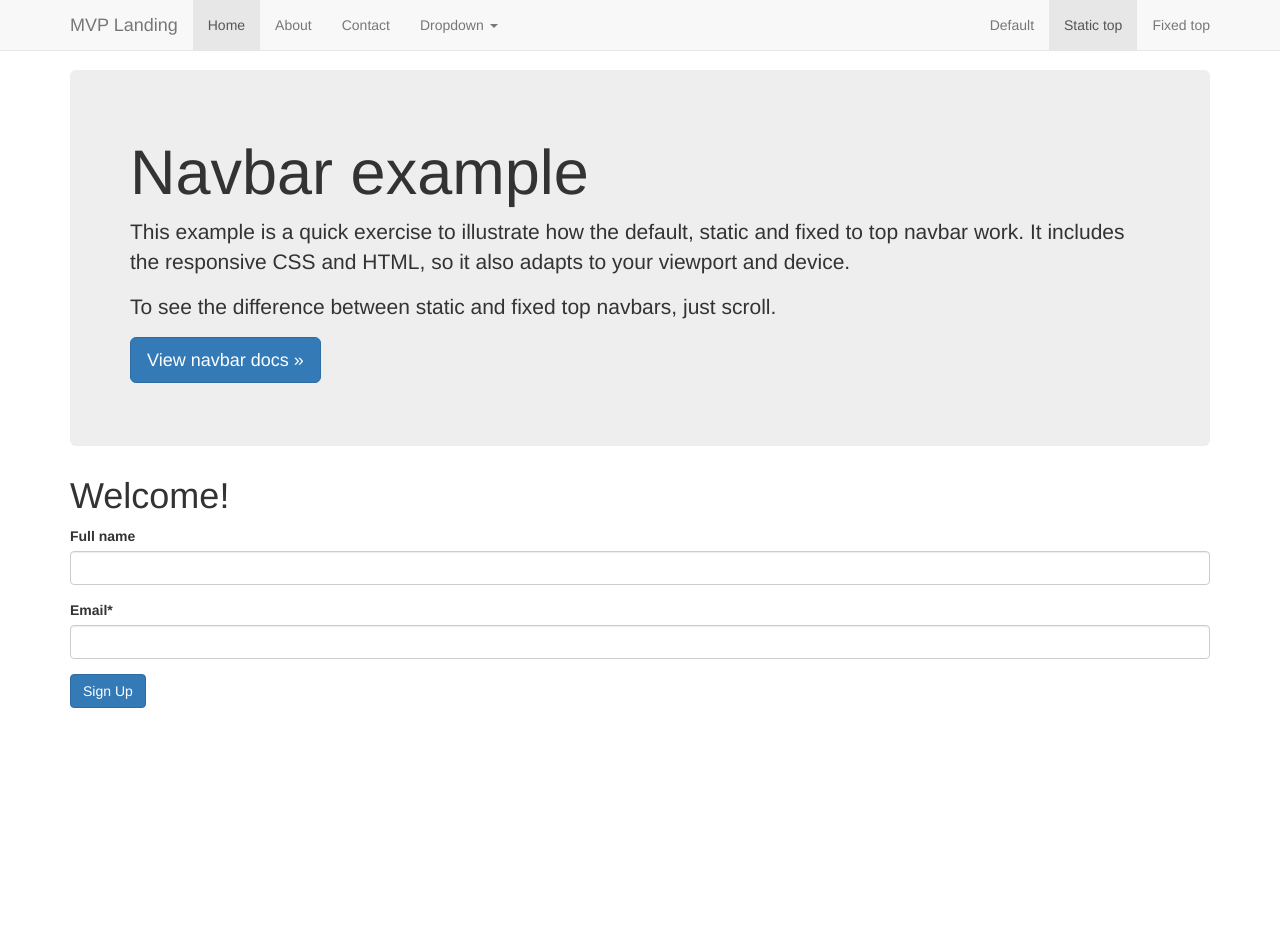
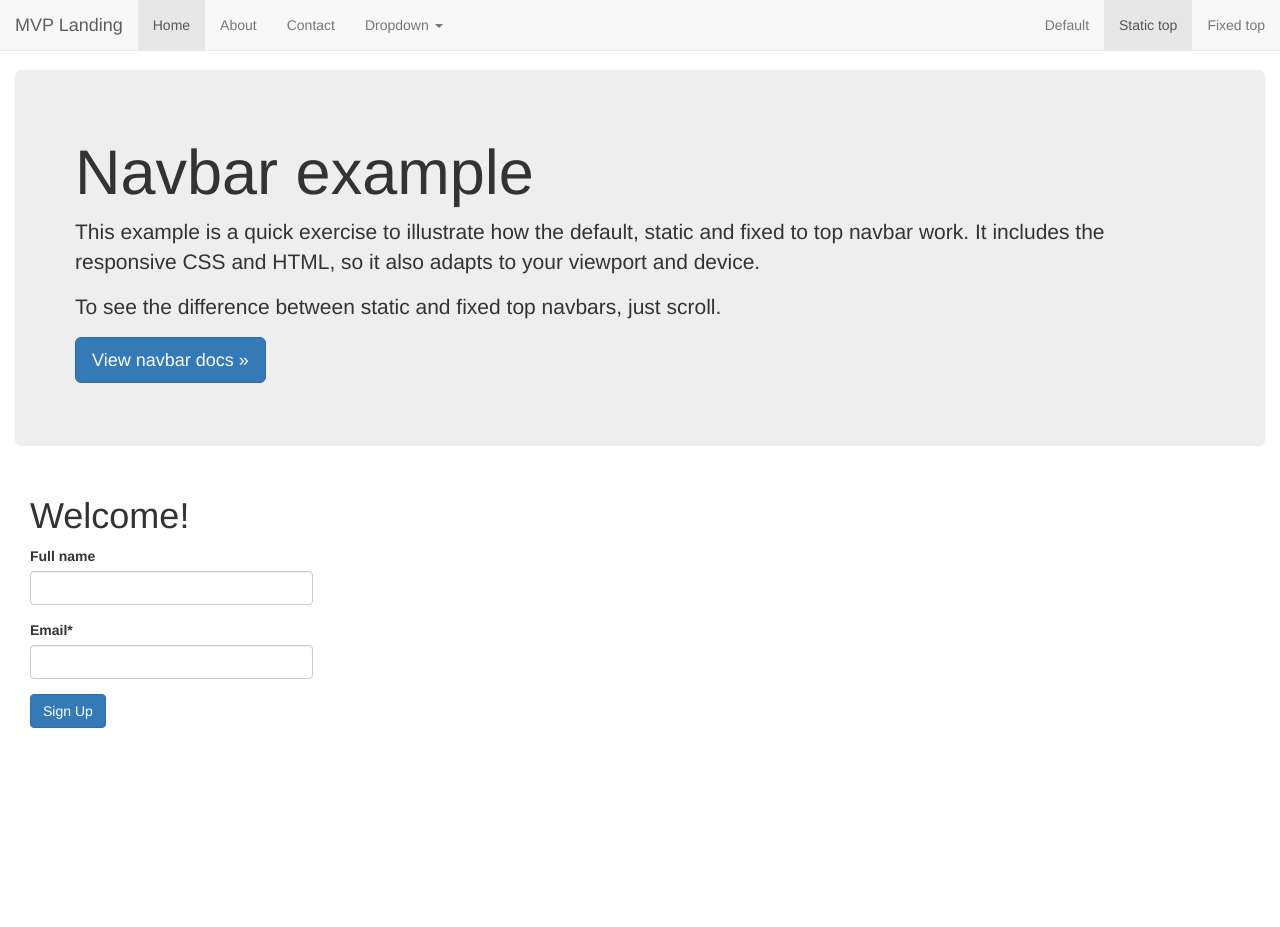
Before and after one commit to dabrodev/mvp-lp-django18, a Django app: page / in a window 1280 px wide. Shown: the top 927 px of the page. Run offline with Django 3.2, Linux system fonts and the light colour scheme; some libraries are stand-ins or nearby versions.

Commit message:
grid system

```diff
--- a/templates/base.html
+++ b/templates/base.html
@@ -14,7 +14,7 @@
     <!-- Static navbar -->
     {% include 'navbar.html' %}
     <!-- Container -->
-    <div class="container">
+    <div class="container-fluid">
     {% block jumbotron %}
     {% endblock %}
     {% block content %}
--- a/templates/home.html
+++ b/templates/home.html
@@ -16,11 +16,13 @@
 {% endblock %}
 
 {% block content %}
-<h1>Welcome!</h1>
+<div class="col-sm-6 col-md-3">
+	<h1>Welcome!</h1>
+	<form method="POST" action="">
+		{% csrf_token %}
+		{{ form|crispy }}
+		<input class="btn btn-primary" type="submit" value='Sign Up'/>
+	</form>
+</div>
 
-<form method="POST" action="">
-	{% csrf_token %}
-	{{ form|crispy }}
-	<input class="btn btn-primary" type="submit" value='Sign Up'/>
-</form>
 {% endblock %}
--- a/templates/navbar.html
+++ b/templates/navbar.html
@@ -1,6 +1,6 @@
 <!-- Static navbar -->
 <nav class="navbar navbar-default navbar-fixed-top">
-  <div class="container">
+  <div class="container-fluid">
     <div class="navbar-header">
       <button type="button" class="navbar-toggle collapsed" data-toggle="collapse" data-target="#navbar" aria-expanded="false" aria-controls="navbar">
         <span class="sr-only">Toggle navigation</span>
```
